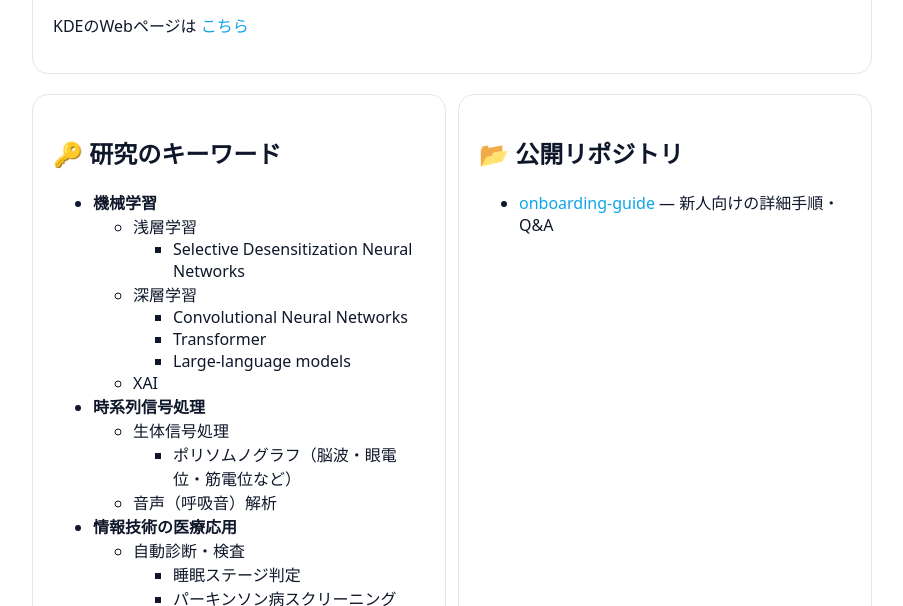
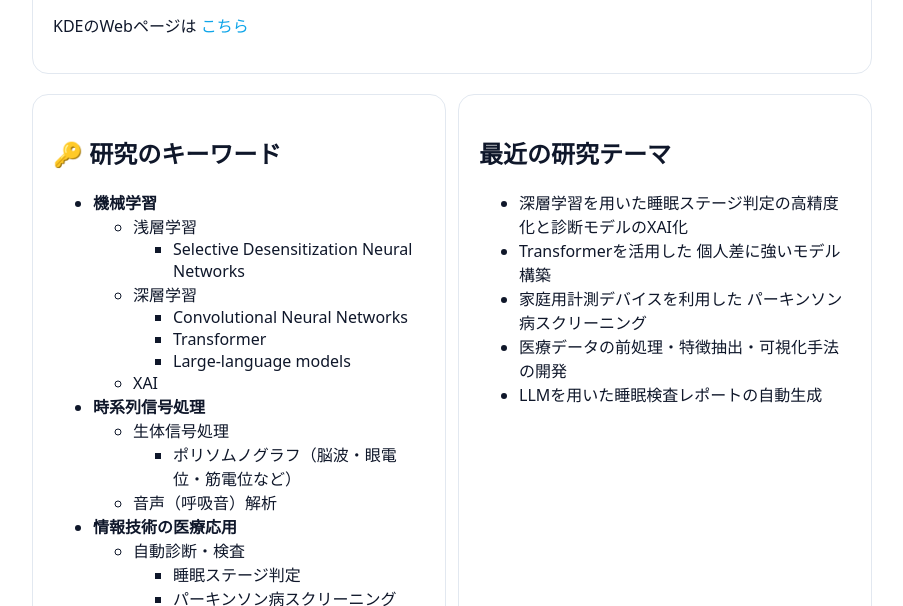
Before and after one commit to KDE-Sleep/KDE-Sleep.github.io, a plain HTML site: page index.html in a window 1280 px wide. Shown: the part 696-1302 px from the top of the page, without its empty margins (188-1091 px from the left). Drawn offline with Linux system fonts and the light colour scheme.

Commit message:
Update section title and list of research themes

```diff
--- a/index.html
+++ b/index.html
@@ -99,9 +99,13 @@
           </ul>
         </div>
         <div class="card">
-          <h2>📂 公開リポジトリ</h2>
+          <h2>最近の研究テーマ</h2>
           <ul>
-            <li><a href="https://github.com/KDE-Sleep/onboarding-guide">onboarding-guide</a> — 新人向けの詳細手順・Q&A</li>
+            <li>深層学習を用いた睡眠ステージ判定の高精度化と診断モデルのXAI化</li>
+            <li>Transformerを活用した 個人差に強いモデル構築</li>
+            <li>家庭用計測デバイスを利用した パーキンソン病スクリーニング</li>
+            <li>医療データの前処理・特徴抽出・可視化手法の開発</li>
+            <li>LLMを用いた睡眠検査レポートの自動生成</li>
           </ul>
         </div>
       </div>
```
